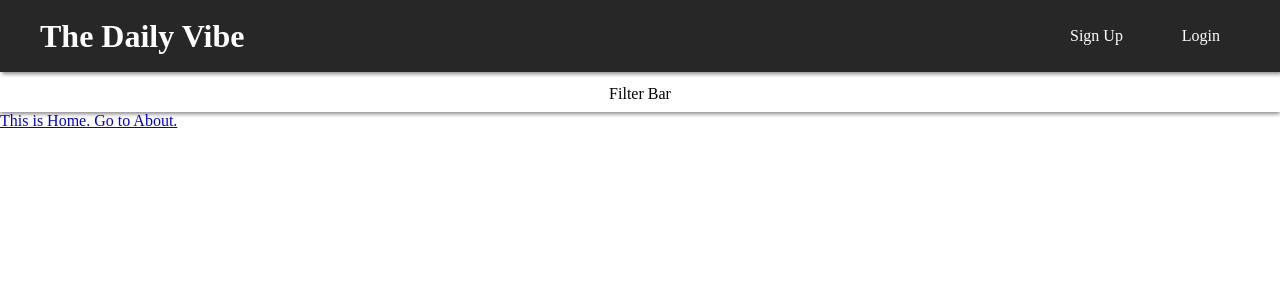
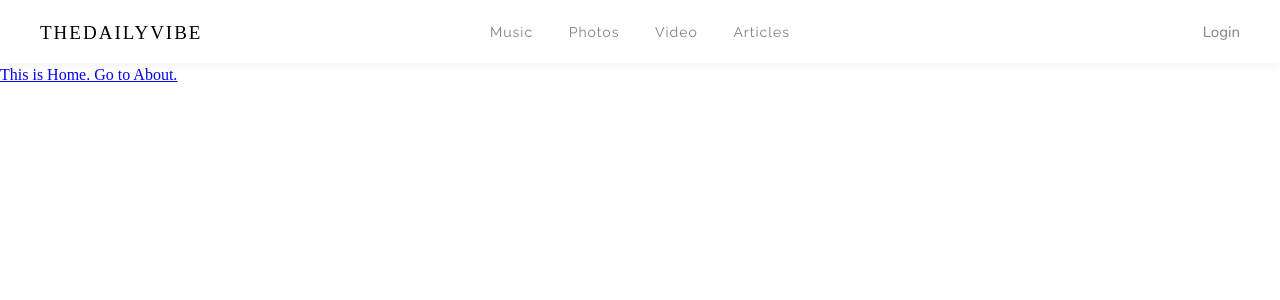
Before and after one commit to Always-Sunny/ryanchacon.io, a React app: page / in a window 1280 px wide. Shown: the top 300 px of the page. Built offline with nearby package versions, Linux system fonts and the light colour scheme; the HTML template or start-up script is replaced by a standard one; what redux-immutable-state-invariant would draw is missing.

Commit message:
added fonts and changed the header

```diff
--- a/src/components/Header.js
+++ b/src/components/Header.js
@@ -4,18 +4,22 @@ import { NavLink } from 'react-router-dom';
 const Header = () => (
   <div className="Header">
     <div className="Header-Container">
+
       <div className="header-title">
-        <h1><NavLink to="/" className="header-title-navlink">The Daily Vibe</NavLink></h1>
-      </div>
-
-      <div className="header-logo-img">
-
+        <h1><NavLink to="/" className="header-title-navlink header-title-text">TheDailyVibe</NavLink></h1>
       </div>
 
       <nav className="header-nav">
-        <NavLink to="/sign-up" className="header-nav-navlink" activeClassName="header-nav-navlink-selected">Sign Up</NavLink>
-        <NavLink to="/login" className="header-nav-navlink" activeClassName="header-nav-navlink-selected">Login</NavLink>
+        <NavLink to="/music" className="header-nav-navlink" activeClassName="header-nav-navlink-selected">Music</NavLink>
+        <NavLink to="/photos" className="header-nav-navlink" activeClassName="header-nav-navlink-selected">Photos</NavLink>
+        <NavLink to="/video" className="header-nav-navlink" activeClassName="header-nav-navlink-selected">Video</NavLink>
+        <NavLink to="/articles" className="header-nav-navlink" activeClassName="header-nav-navlink-selected">Articles</NavLink>
+
       </nav>
+
+      <div className="header-nav-profile">
+        <NavLink to="/login" className="header-nav-profile-navlink" activeClassName="header-nav-profile-navlink-selected">Login</NavLink>
+      </div>
     </div>
   </div>
 //
--- a/src/components/Home.js
+++ b/src/components/Home.js
@@ -4,7 +4,6 @@ import FilterBar from './FilterBar';
 
 const Home = () => (
   <div className="Home">
-      <FilterBar />
     <Link to="/about">This is Home. Go to About.</Link>
   </div>
 );
--- a/styles/custom/components/Header.scss
+++ b/styles/custom/components/Header.scss
@@ -1,13 +1,13 @@
 .Header {
   @media screen and (min-width: 992px) {
-    height: 72px;
+    height: $header-height;
   }
   position: fixed;
   top: 0;
   display: block;
   width: 100vw;
   height: 60px;
-  background-color: #272727;
+  background-color: white;
 
   .Header-Container {
     display: flex;
@@ -15,34 +15,68 @@
     justify-content: space-between;
     position: relative;
     height: 100%;
-    box-shadow: 2px 2px 4px #888888;
+    // box-shadow: 2px 2px 4px #888888;
+    box-shadow: 0 0 12px 0 rgba(0,0,0,.07);
+  }
 
-  }
   .header-title {
-    position: relative;
     color: white;
     margin-left: 40px;
+    width: 163px;
+    margin-bottom: 6px;
+
+    .header-title-text {
+      color: black;
+      font-family: numino;
+      font-weight: lighter;
+      font-size: 19px;
+      letter-spacing: 2px;
+      text-transform: uppercase;
+
+    }
 
     .header-title-navlink {
-      color: white;
       text-decoration: none;
     }
   }
 
   .header-nav {
     display: flex;
+    align-items: center;
     justify-content: space-between;
     width: 50vw;
-    max-width: 150px;
-    margin-right: 60px;
+    max-width: 300px;
+    font-family: $raleway;
+    font-size: 14px;
+    letter-spacing: 1px;
 
     .header-nav-navlink {
-      color: white;
+      color: grey;
       text-decoration: none;
     }
     .header-nav-navlink-selected {
-      color: yellow;
+      color: black;
+      font-size: 15px;
+      font-weight: bold;
     }
 
   }
+
+  .header-nav-profile {
+    display: flex;
+    width: 163px;
+    margin-right: 40px;
+    justify-content: flex-end;
+    font-family: $nunito;
+    font-size: 15px;
+
+    .header-nav-profile-navlink {
+      color: grey;
+      text-decoration: none;
+    }
+    .header-nav-profile-navlink-selected {
+      color: black;
+      text-decoration: bold;
+    }
+  }
 }
--- a/styles/custom/components/main.scss
+++ b/styles/custom/components/main.scss
@@ -1,6 +1,6 @@
 .Main {
   @media screen and (min-width: 992px) {
-  margin-top: 72px;
+  margin-top: $header-height + 3;
   }
-  margin-top: 60px;
+  margin-top: 63px;
 }
--- a/styles/custom/variables.scss
+++ b/styles/custom/variables.scss
@@ -0,0 +1,14 @@
+//imports-fonts
+@import url('https://fonts.googleapis.com/css?family=Nunito|Pacifico|Indie+Flower|Roboto|Mukta|Poppins|Raleway');
+
+//fonts
+$indie-flower: 'Indie Flower', cursive;
+$roboto: 'Roboto', sans-serif;
+$pacifico: 'Pacifico', cursive;
+$nunito: 'Nunito', sans-serif;
+$mukta: 'Mukta', sans-serif;
+$raleway: 'Raleway', sans-serif;
+$poppins: 'Poppins', sans-serif;
+
+//general variables
+$header-height: 63px;
```
Also changed, not shown: views/header.ejs.
